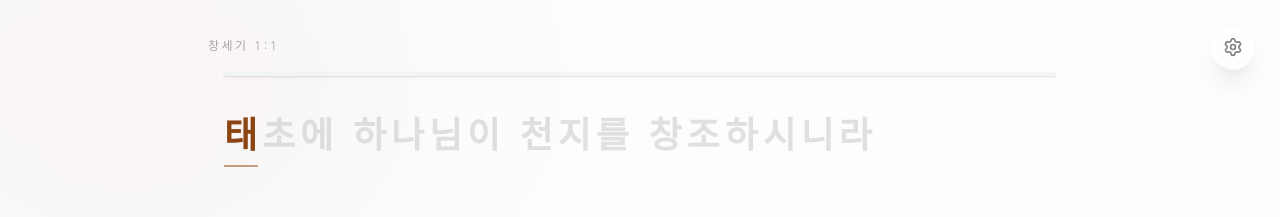
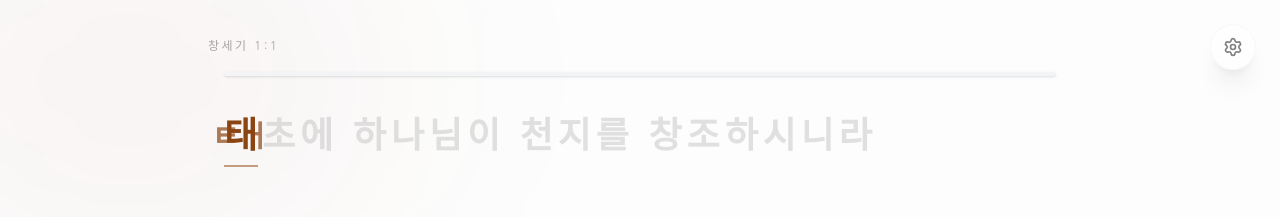
Before and after one commit to gapbbong/Bibletyping, a Next.js app: page / in a window 1280 px wide. Shown: the top 217 px of the page. Built offline with nearby package versions, Linux system fonts and the light colour scheme.

Commit message:
자모 분해 표시 기능 추가: 입력 중인 글자와 겹쳐서 표시 v1.2

```diff
--- a/src/components/organisms/TypingEngine.tsx
+++ b/src/components/organisms/TypingEngine.tsx
@@ -1,10 +1,11 @@
 'use client';
 
-import React, { useRef, useEffect } from 'react';
+import React, { useRef, useEffect, useMemo } from 'react';
 import { useTyping } from '@/hooks/useTyping';
 import { motion, AnimatePresence } from 'framer-motion';
 import { clsx, type ClassValue } from 'clsx';
 import { twMerge } from 'tailwind-merge';
+import { decomposeHangul } from '@/utils/hangulUtils';
 
 function cn(...inputs: ClassValue[]) {
     return twMerge(clsx(inputs));
@@ -41,6 +42,15 @@ export const TypingEngine: React.FC = () => {
         }
     };
 
+    // 현재 입력 중인 글자의 자모 분해
+    const currentCharJamo = useMemo(() => {
+        const currentIndex = charFeedbacks.findIndex(fb => fb.status === 'current');
+        if (currentIndex === -1) return [];
+
+        const currentChar = charFeedbacks[currentIndex].char;
+        return decomposeHangul(currentChar);
+    }, [charFeedbacks]);
+
     return (
         <div
             className="flex flex-col items-start w-full px-4 cursor-text"
@@ -74,6 +84,19 @@ export const TypingEngine: React.FC = () => {
                                 e.stopPropagation();
                                 handleCharClick(idx);
                             }}>
+                            {/* 현재 입력 중인 글자와 겹쳐서 자모 표시 */}
+                            {fb.status === 'current' && currentCharJamo.length > 0 && (
+                                <motion.div
+                                    initial={{ opacity: 0 }}
+                                    animate={{ opacity: 1 }}
+                                    exit={{ opacity: 0 }}
+                                    className="absolute inset-0 flex items-center justify-center gap-0.5 text-2xl md:text-3xl text-bible-accent/70 font-sans pointer-events-none"
+                                >
+                                    {currentCharJamo.map((jamo, jamoIdx) => (
+                                        <span key={jamoIdx}>{jamo}</span>
+                                    ))}
+                                </motion.div>
+                            )}
                             {fb.char === ' ' ? '\u00A0' : fb.char}
                         </motion.span>
                     ))}
--- a/src/components/organisms/ZenSidebar.tsx
+++ b/src/components/organisms/ZenSidebar.tsx
@@ -38,7 +38,7 @@ export const ZenSidebar: React.FC = () => {
                                 <Layers size={24} />
                                 <h2 className="text-xl font-myeongjo font-bold">환경 설정</h2>
                             </div>
-                            <span className="text-xs text-gray-400 font-sans">v1.1</span>
+                            <span className="text-xs text-gray-400 font-sans">v1.2</span>
                         </div>
 
                         <div className="space-y-8 flex-1">
--- /dev/null
+++ b/src/utils/hangulUtils.ts
@@ -0,0 +1,53 @@
+/**
+ * 한글 자모 분해 유틸리티
+ * 한글 유니코드 범위: 0xAC00 ~ 0xD7A3
+ * 초성 19개, 중성 21개, 종성 28개 (종성 없음 포함)
+ */
+
+const CHO = [
+    'ㄱ', 'ㄲ', 'ㄴ', 'ㄷ', 'ㄸ', 'ㄹ', 'ㅁ', 'ㅂ', 'ㅃ',
+    'ㅅ', 'ㅆ', 'ㅇ', 'ㅈ', 'ㅉ', 'ㅊ', 'ㅋ', 'ㅌ', 'ㅍ', 'ㅎ'
+];
+
+const JUNG = [
+    'ㅏ', 'ㅐ', 'ㅑ', 'ㅒ', 'ㅓ', 'ㅔ', 'ㅕ', 'ㅖ', 'ㅗ', 'ㅘ',
+    'ㅙ', 'ㅚ', 'ㅛ', 'ㅜ', 'ㅝ', 'ㅞ', 'ㅟ', 'ㅠ', 'ㅡ', 'ㅢ', 'ㅣ'
+];
+
+const JONG = [
+    '', 'ㄱ', 'ㄲ', 'ㄳ', 'ㄴ', 'ㄵ', 'ㄶ', 'ㄷ', 'ㄹ', 'ㄺ',
+    'ㄻ', 'ㄼ', 'ㄽ', 'ㄾ', 'ㄿ', 'ㅀ', 'ㅁ', 'ㅂ', 'ㅄ', 'ㅅ',
+    'ㅆ', 'ㅇ', 'ㅈ', 'ㅊ', 'ㅋ', 'ㅌ', 'ㅍ', 'ㅎ'
+];
+
+/**
+ * 한글 글자를 초성, 중성, 종성으로 분해
+ * @param char 분해할 한글 글자 (1글자)
+ * @returns 분해된 자모 배열 [초성, 중성, 종성?]
+ */
+export function decomposeHangul(char: string): string[] {
+    if (!char || char.length !== 1) {
+        return [char];
+    }
+
+    const code = char.charCodeAt(0);
+
+    // 한글이 아닌 경우
+    if (code < 0xAC00 || code > 0xD7A3) {
+        return [char];
+    }
+
+    const base = code - 0xAC00;
+    const choIndex = Math.floor(base / 588);
+    const jungIndex = Math.floor((base % 588) / 28);
+    const jongIndex = base % 28;
+
+    const result = [CHO[choIndex], JUNG[jungIndex]];
+
+    // 종성이 있는 경우에만 추가
+    if (jongIndex > 0) {
+        result.push(JONG[jongIndex]);
+    }
+
+    return result;
+}
```
